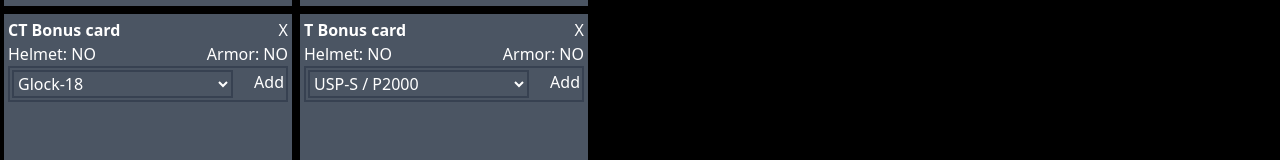
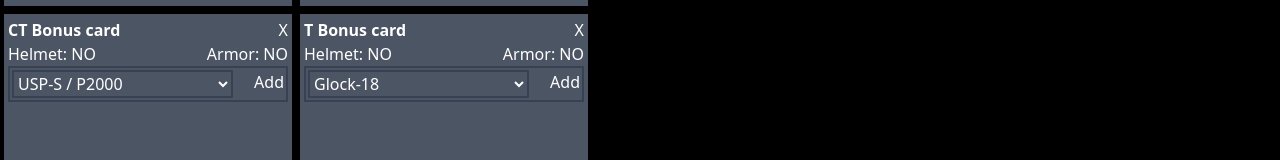
Before and after one commit to Djeeberjr/csgo-retakes-editor, a React (Create React App) app: page / in a window 1280 px wide. Shown: the part 706-866 px from the top of the page. Built offline with nearby package versions, Linux system fonts and the light colour scheme.

Commit message:
fixed side for bonus cards

```diff
--- a/src/components/AllDecks.tsx
+++ b/src/components/AllDecks.tsx
@@ -37,9 +37,9 @@
             </div>
 
             <div className="flex">
-                <CardComp card={retakesConfig.ctBonus} side={Side.T}
+                <CardComp card={retakesConfig.ctBonus} side={Side.CT}
                     onChange={(newCard)=>setRetakesConfig(new RetakesConfig({...retakesConfig,...{ctBonus:newCard}}))} />
-                <CardComp card={retakesConfig.tBonus} side={Side.CT}
+                <CardComp card={retakesConfig.tBonus} side={Side.T}
                     onChange={(newCard)=>setRetakesConfig(new RetakesConfig({...retakesConfig,...{tBonus:newCard}}))} />
             </div>
         </div>
```
